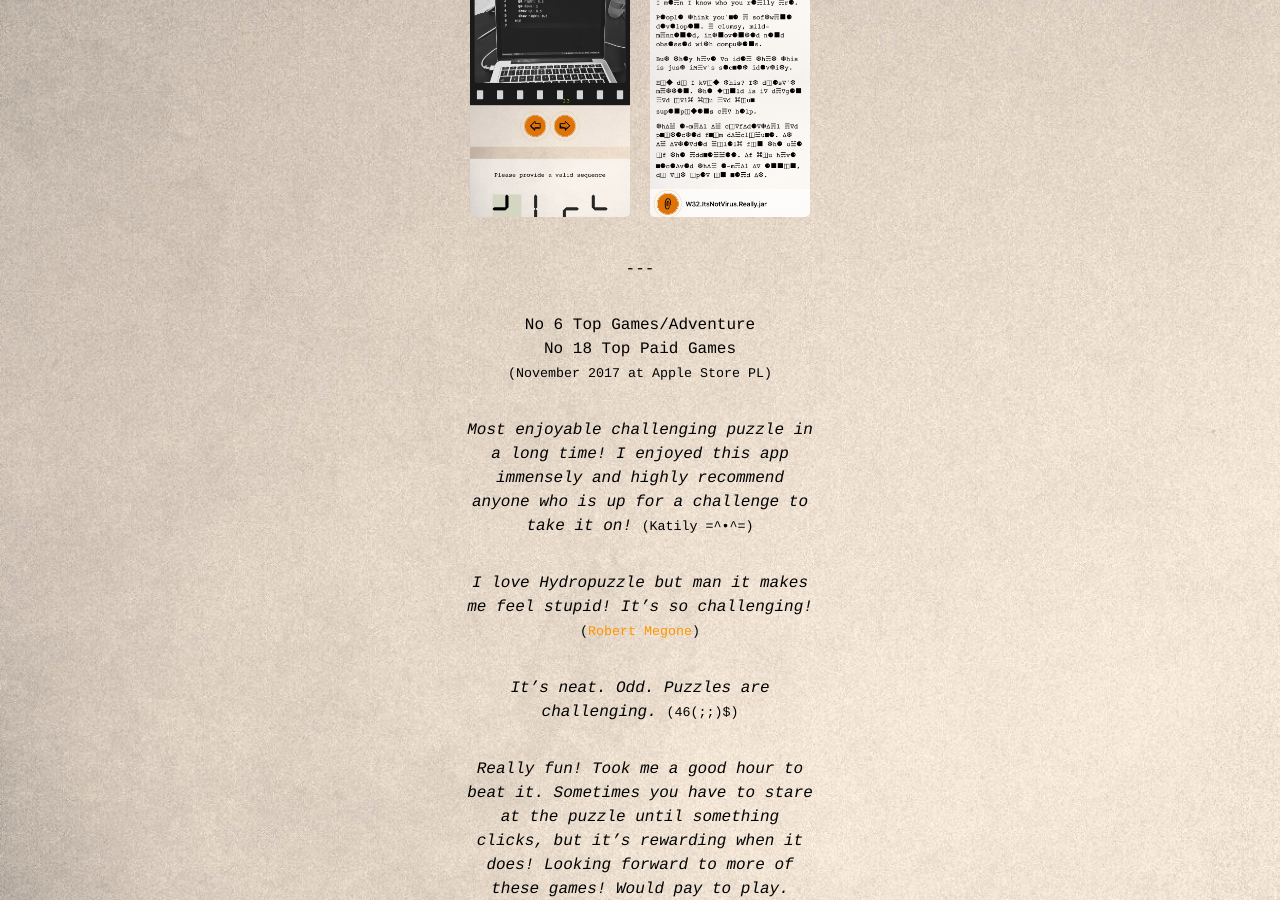
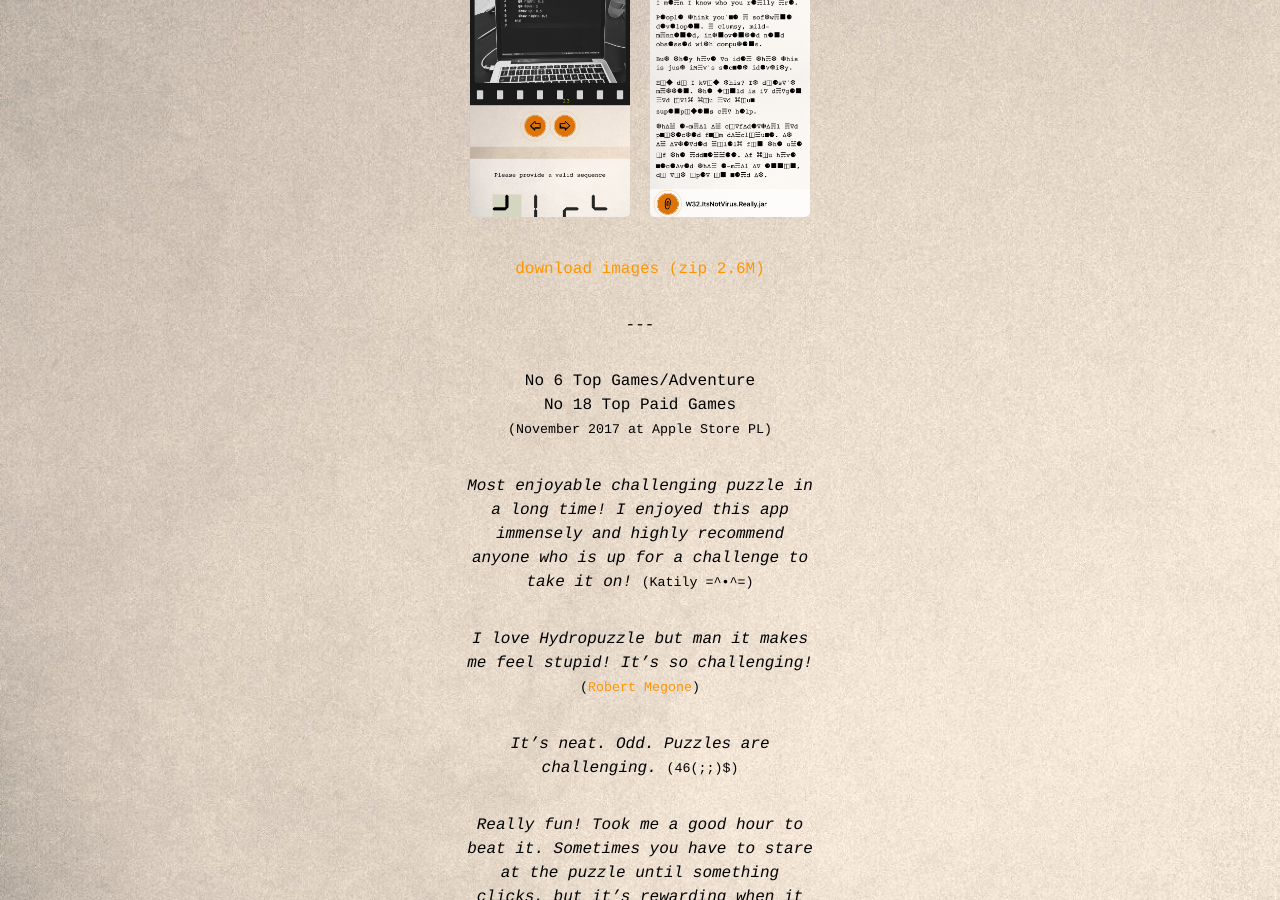
Before and after one commit to sobstel/sobstel.github.com, a Jekyll site: the page built from hydropuzzle.html, in a window 1280 px wide and 900 px high, scrolled down 1188 px. Built offline with Jekyll 4.4.1, drawn with Linux system fonts in a browser that asks for light colours.

Commit message:
hydro images pack

```diff
--- a/hydropuzzle.html
+++ b/hydropuzzle.html
@@ -153,6 +153,9 @@
       <a href="/img/hydro/filmreel.jpg" target="_blank"><img src="/img/hydro/filmreel.jpg" class="shot" /></a>
       <a href="/img/hydro/esoteric2.jpg" target="_blank"><img src="/img/hydro/esoteric2.jpg" class="shot" /></a>
     </p>
+    <p>
+      <a href="/img/hydro/hydropuzzle-images.zip">download images (zip 2.6M)</a>
+    </p>
     <p>---</p>
     <p>
       No 6 Top Games/Adventure<br>No 18 Top Paid Games<br>
```
Also changed, not shown: img/hydro/v4-geometry@3x.jpg (deleted), 1 other file.
